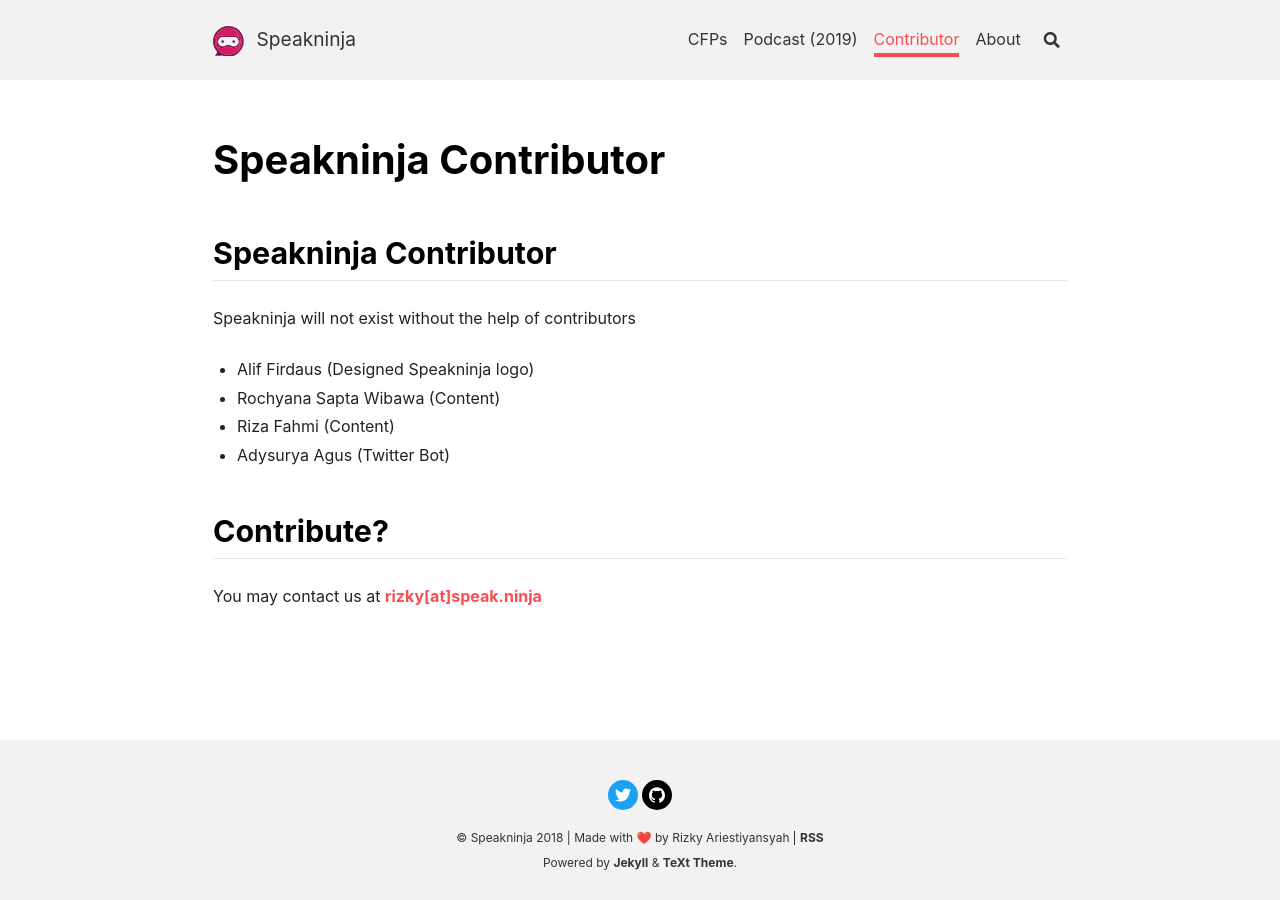
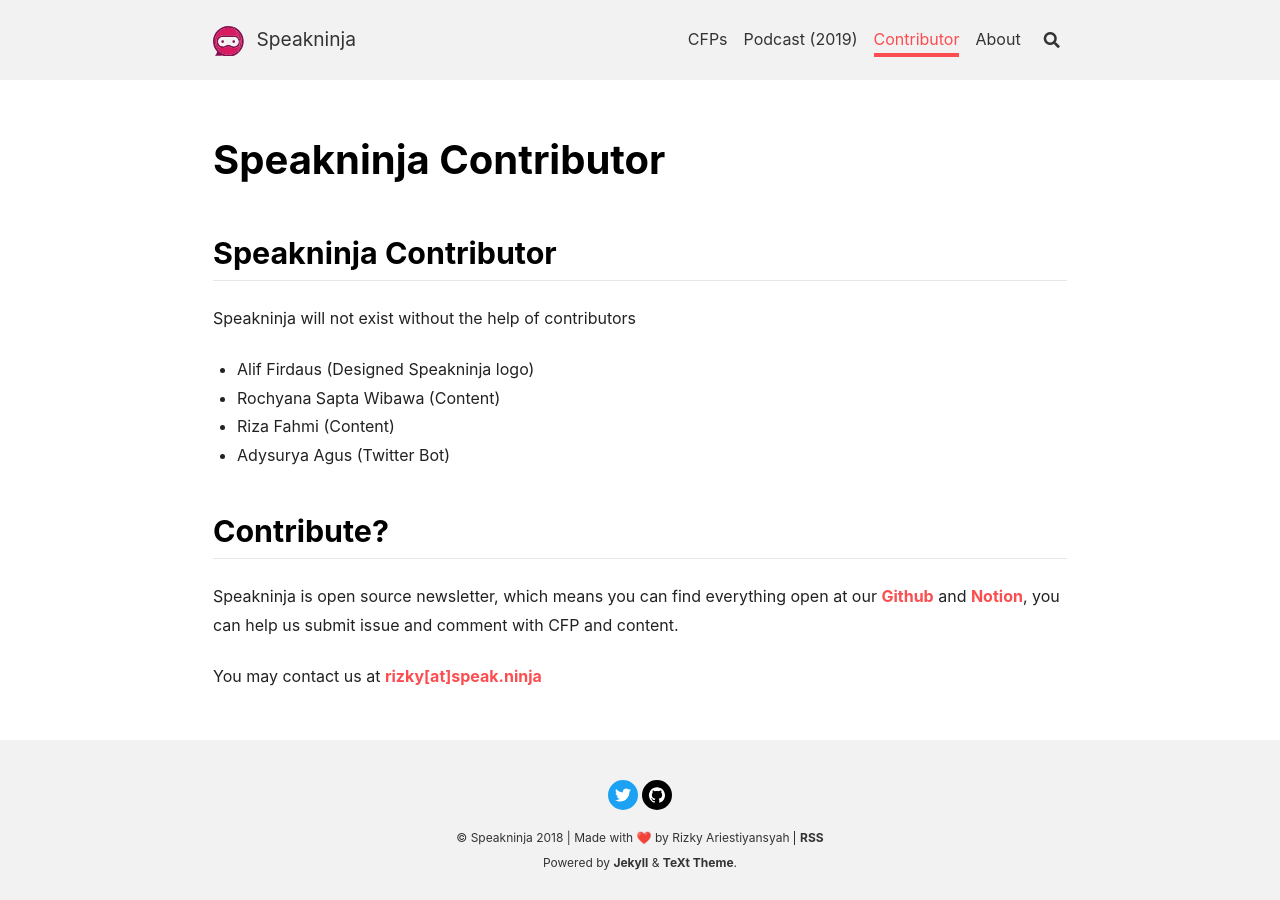
Before and after one commit to speakninja/speakninja.github.io, a Jekyll site: the page built from contributor.md, in a window 1280 px wide. Built offline with Jekyll 4.4.1, drawn with Linux system fonts in a browser that asks for light colours; nearby versions of some CDN libraries; our own code applies the rules of GitHub Pages for plain Markdown files.

Commit message:
Update contributor.md

```diff
--- a/contributor.md
+++ b/contributor.md
@@ -16,4 +16,6 @@ Speakninja will not exist without the help of contributors
 
 ## Contribute?
 
+Speakninja is open source newsletter, which means you can find everything open at our <a href="https://github.com/speakninja">Github</a> and <a href="https://www.notion.so/ariestiyansyah/6a46090b3c204e7dabdd4a1fb317ee1c?v=312279423b5e48a2a4b61da8dd0cfcc7">Notion</a>, you can help us submit issue and comment with CFP and content.
+
 You may contact us at [rizky[at]speak.ninja](mailto:rizky@speak.ninja)
```
